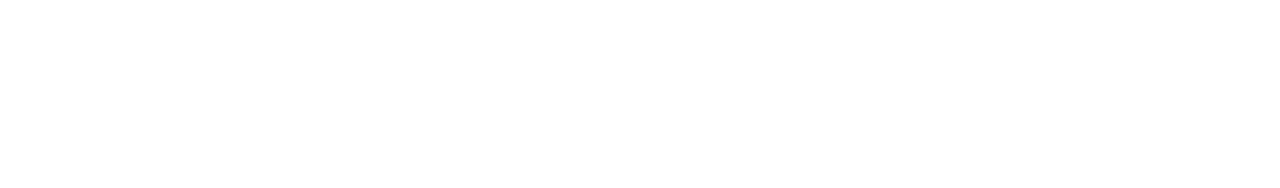
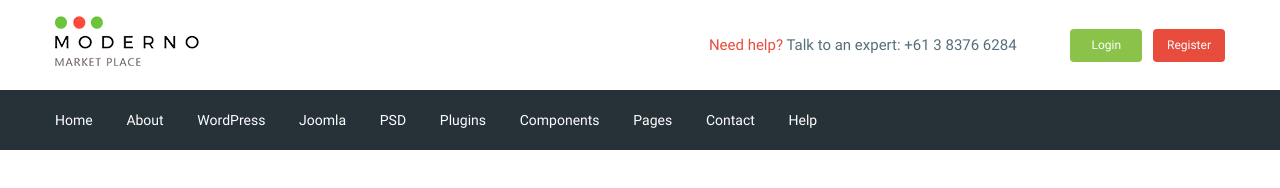
Before and after one commit to pedro23542/moderno, a website: page app/index.html in a window 1280 px wide. Drawn offline with nearby package versions, Linux system fonts and the light colour scheme; files that its build step writes are made by us from their sources.

Commit message:
create header

```diff
--- a/app/index.html
+++ b/app/index.html
@@ -1,16 +1,80 @@
 <!DOCTYPE html>
 <html lang="en">
+
 <head>
     <meta charset="UTF-8">
     <meta name="viewport" content="width=device-width, initial-scale=1.0">
     <link rel="stylesheet" href="css/style.min.css">
     <title>Document</title>
+    <link href="https://fonts.googleapis.com/css2?family=Roboto:wght@500;700&display=swap" rel="stylesheet">
 </head>
+
 <body>
-
+    <header class="header">
+        <div class="header__top">
+            <div class="container">
+                <div class="header__top-inner">
+                    <div class="header__logo">
+                        <a href="#">
+                            <img src="images/logo.png" alt="">
+                        </a>
+                    </div>
+                    <div class="header__text">
+                        <a href="#"><span>Need help?</span></a>
+                        Talk to an expert:
+                        <a class="header__phone" href="tel:61383766284">+61 3 8376 6284</a>
+                    </div>
+                    <div class="header__box">
+                        <a href="#" class="basket"></a>
+                        <a class="header__btn header__btn-login" href="#">Login</a>
+                        <a class="header__btn header__btn-register" href="#">Register</a>
+                    </div>
+                </div>
+            </div>
+        </div>
+        <div class="header__menu">
+            <div class="container">
+                <nav class="menu">
+                    <ul class="menu__list">
+                        <li><a href="#">
+                                Home
+                            </a></li>
+                        <li><a href="#">
+                                About
+                            </a></li>
+                        <li><a href="#">
+                                WordPress
+                            </a></li>
+                        <li><a href="#">
+                                Joomla
+                            </a></li>
+                        <li><a href="#">
+                                PSD
+                            </a></li>
+                        <li><a href="#">
+                                Plugins
+                            </a></li>
+                        <li><a href="#">
+                                Components
+                            </a></li>
+                        <li><a href="#">
+                                Pages
+                            </a></li>
+                        <li><a href="#">
+                                Contact
+                            </a></li>
+                        <li><a href="#">
+                                Help
+                            </a></li>
+                    </ul>
+                </nav>
+            </div>
+        </div>
+    </header>
 
     <script src="https://ajax.googleapis.com/ajax/libs/jquery/3.4.1/jquery.min.js"></script>
     <script src="js/libs.min.js"></script>
     <script src="js/main.js"></script>
 </body>
+
 </html>
--- /dev/null
+++ b/app/scss/_fonts.scss
@@ -0,0 +1,8 @@
+@font-face {
+  font-family: 'Roboto-Regular';
+  src:
+     url('../fonts/Roboto-Regular.woff2') format('woff2'),
+     url('../fonts/Roboto-Regular.woff') format('woff');
+     font-weight: 400;
+     font-display: swap; //  контент отображается системными шрифтами пока не загрузятся остальные
+}
--- /dev/null
+++ b/app/scss/_global.scss
@@ -0,0 +1,35 @@
+
+html{
+  box-sizing: border-box;
+}
+*,
+*::before,
+*::after{
+  box-sizing: inherit;
+}
+
+a{
+  display: inline-block;
+  text-decoration: none;
+  color: $text;
+}
+ul,
+li{
+  margin: 0;
+  padding: 0;
+  list-style: none;
+}
+body{
+  font-family: 'Roboto-Regular', sans-serif;
+  font-weight: 400;
+  font-size: 15px;
+  line-height: 25px;
+  color: $text;
+}
+.container{
+  max-width: 1200px;
+  margin: 0 auto;
+  padding: 0 15px;
+}
+
+//startup settings
--- /dev/null
+++ b/app/scss/_vars.scss
@@ -0,0 +1,4 @@
+$text:#546e7a;
+$red: #e74c3c;
+$green: #8bc34a;
+$bg:#263238;
--- a/app/scss/style.scss
+++ b/app/scss/style.scss
@@ -1,2 +1,54 @@
-@import "../../node_modules/normalize.css/normalize";
-@import "../../node_modules/slick-carousel/slick/slick.scss";
+@import 'libs.scss';
+@import 'vars.scss';
+@import 'global.scss';
+@import 'fonts.scss';
+
+
+.header__top-inner {
+  display: flex;
+  justify-content: space-between;
+  height: 90px;
+  align-items: center;
+}
+.header__text{
+  margin-left: auto;
+  margin-right: 50px;
+  span{
+    color: $red;
+  }
+}
+.header__btn{
+  padding: 4px;
+  width: 72px;
+  border-radius: 4px;
+  text-align: center;
+  color: #fff;
+  font-size: 12px;
+}
+.header__btn-login{
+  background-color: $green;
+}
+.header__btn-register{
+  background-color: $red;
+  margin-left: 7px;
+}
+.header__menu{
+  background-color: $bg;
+}
+.menu{
+  display: flex;
+  align-items: center;
+  height: 60px;
+}
+.menu__list{
+  li{
+    display: inline-block;
+    & + li{
+      margin-left: 30px;
+    }
+  }
+  a{
+    color: #fff;
+    font-size: 14px;
+  }
+}
```
Also changed, not shown: app/fonts/Roboto-Regular.woff (added), app/fonts/Roboto-Regular.woff2 (added), app/images/logo.png (added).
